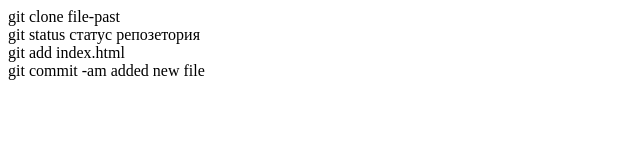
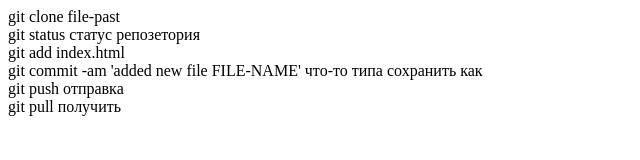
Before and after one commit to dem585/git-lessen, a plain HTML site: page index.html in a window 1280 px wide. Shown: the whole page, without its empty margins (0-640 px from the left). Drawn offline with Linux system fonts and the light colour scheme.

Commit message:
added new file index.html

```diff
--- a/index.html
+++ b/index.html
@@ -8,6 +8,8 @@
 	<div>git clone file-past</div>
 	<div>git status статус репозетория</div>
 	<div>git add index.html</div>
-	<div>git commit -am added new file </div>
+	<div>git commit -am 'added new file FILE-NAME' что-то типа сохранить как</div>
+	<div>git push отправка</div>
+	<div>git pull получить</div>
 </body>
 </html>
```
